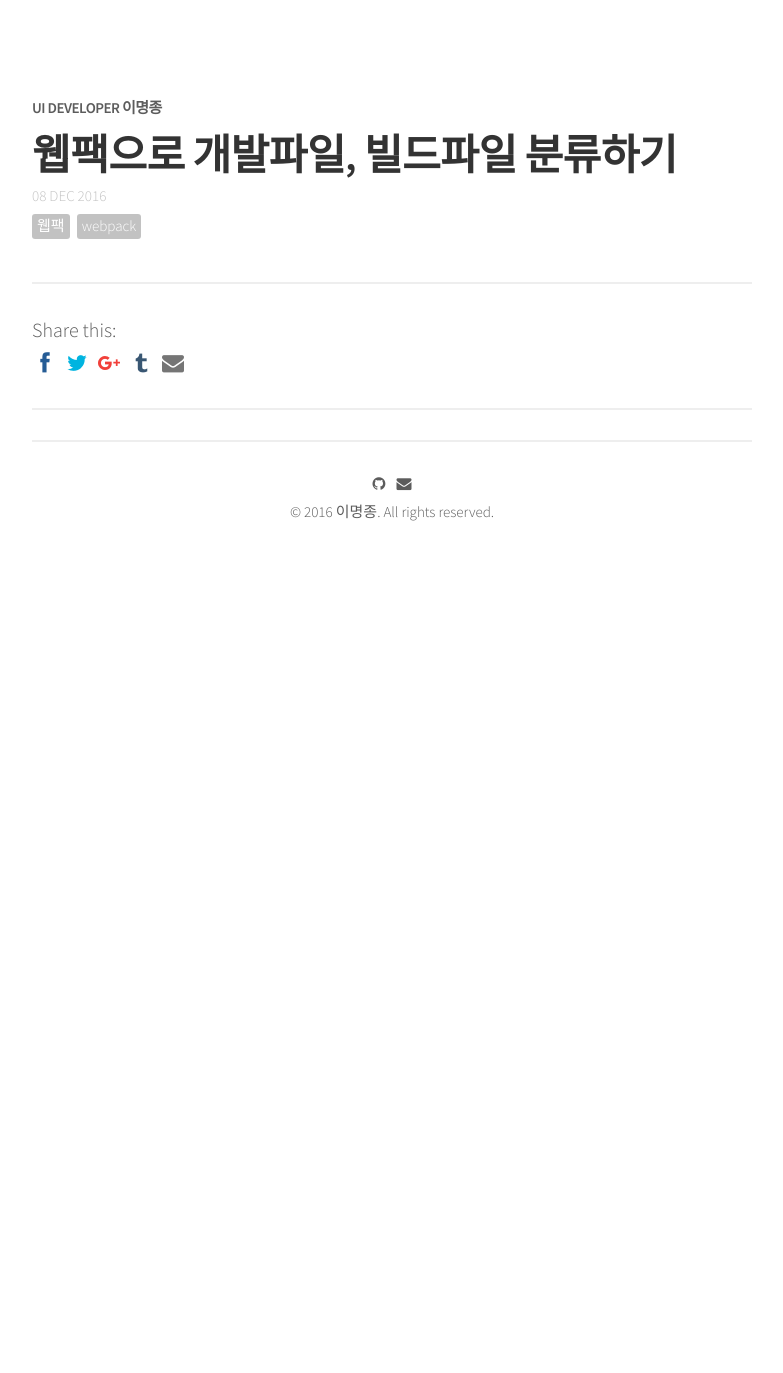
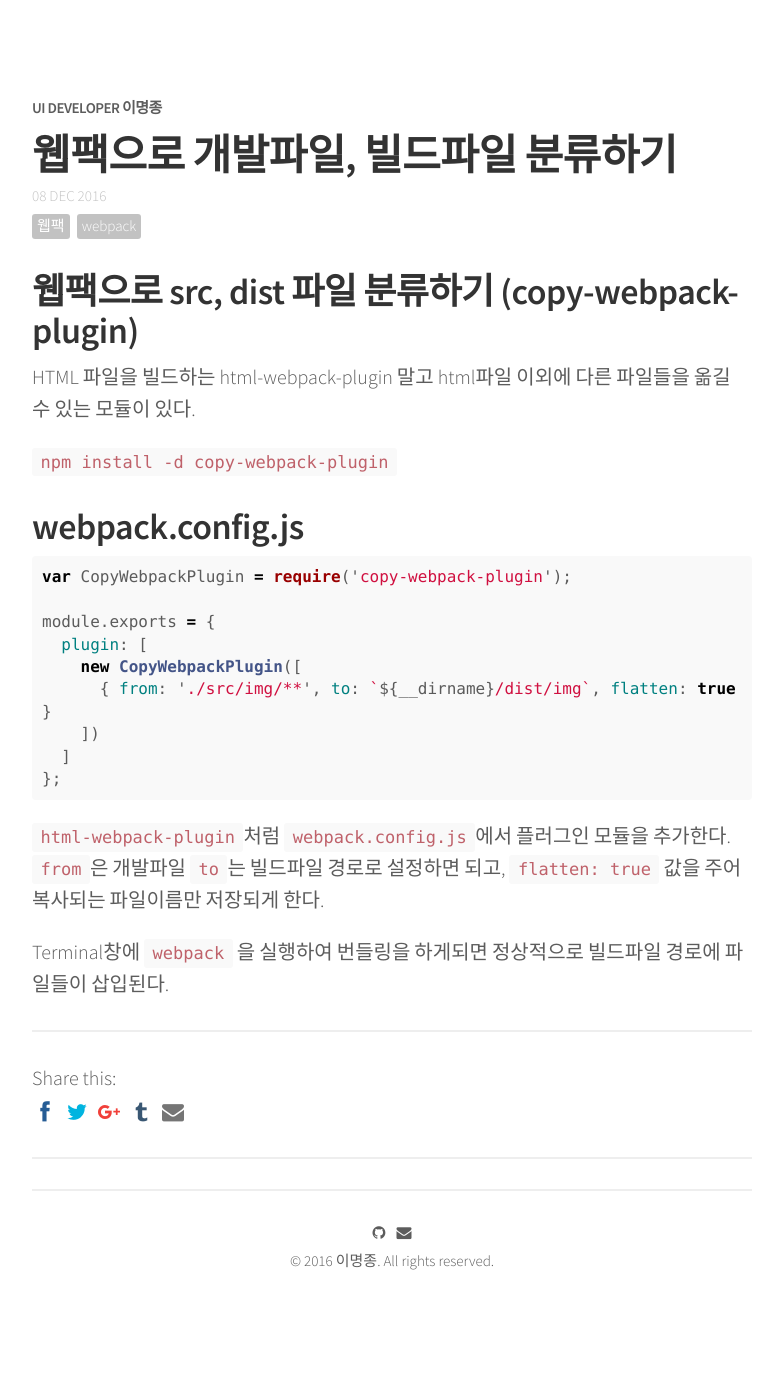
Before and after one commit to qnfzks55/jijong.github.io, a Jekyll site: the page built from _posts/2016-12-08-webpackcopy.md, in a window 1280 px wide. Shown: the whole page, without its empty margins (248-1031 px from the left). Built offline with Jekyll 4.4.1, drawn with Linux system fonts in a browser that asks for light colours; nearby versions of some CDN libraries; comment, search, counter and statistics services are not loaded; before the commit the page ends 900 px from its top, so only the background shows below that.

Commit message:
웹팩 개발,빌드파일 분류 파일 복사하기 포스트 추가

````diff
--- a/_posts/2016-12-08-webpackcopy.md
+++ b/_posts/2016-12-08-webpackcopy.md
@@ -7,3 +7,26 @@ tags: [웹팩, webpack]
 comments: true
 share: true
 ---
+
+## 웹팩으로 src, dist 파일 분류하기 (copy-webpack-plugin)
+
+HTML 파일을 빌드하는 html-webpack-plugin 말고 html파일 이외에 다른 파일들을 옮길 수 있는 모듈이 있다.
+
+`npm install -d copy-webpack-plugin`
+
+## webpack.config.js
+
+```js
+var CopyWebpackPlugin = require('copy-webpack-plugin');
+
+module.exports = {
+  plugin: [
+    new CopyWebpackPlugin([
+      { from: './src/img/**', to: `${__dirname}/dist/img`, flatten: true }
+    ])
+  ]
+};
+```
+`html-webpack-plugin`처럼 `webpack.config.js`에서 플러그인 모듈을 추가한다. `from`은 개발파일 `to`는 빌드파일 경로로 설정하면 되고, `flatten: true` 값을 주어 복사되는 파일이름만 저장되게 한다.
+
+Terminal창에 `webpack` 을 실행하여 번들링을 하게되면 정상적으로 빌드파일 경로에 파일들이 삽입된다.
````
